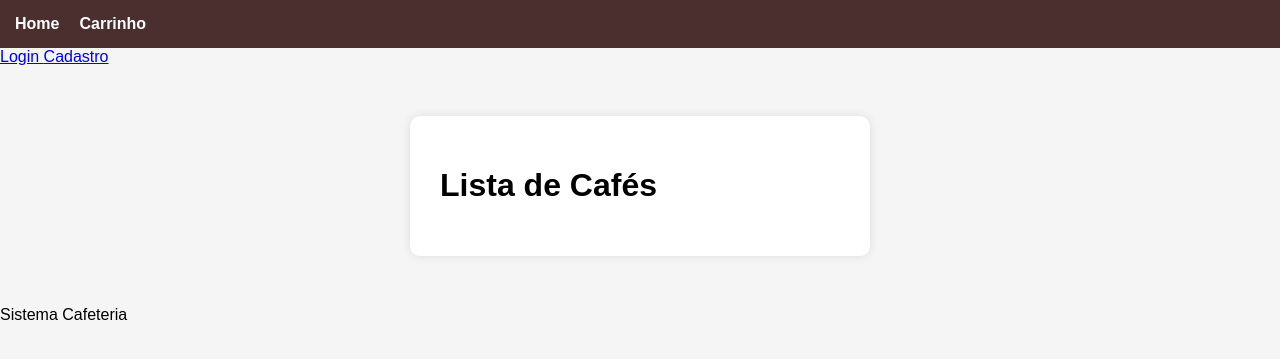
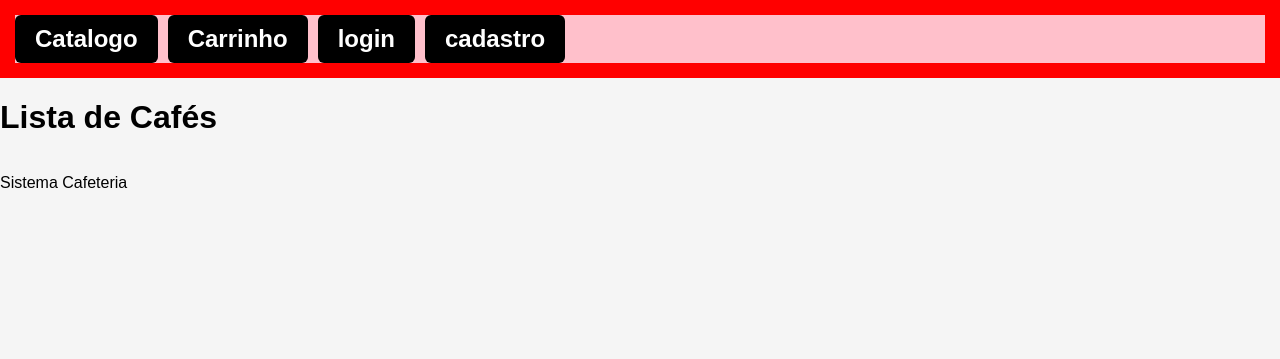
Before and after one commit to PedroPierrePolacchini/webcafeteria, a PHP site: page /public/index.php in a window 1280 px wide. Shown: the top 359 px of the page. Run offline with PHP 8.4, Linux system fonts and the light colour scheme; data that the repository does not hold is empty.

Commit message:
finalmente pronto para customizacao visual

```diff
--- a/includes/header.php
+++ b/includes/header.php
@@ -1,4 +1,12 @@
 <!DOCTYPE html>
+
+<?php
+
+	if (session_status() === PHP_SESSION_NONE) {
+
+    		session_start();
+	}
+?>
 
 <link rel="stylesheet" href="/cafeteria/assets/style.css">
 
@@ -16,20 +24,88 @@
 
 </head>
 
+<style>
+	nav{
+		display: flex;
+		align-items: center;
+
+		gap: 10px;
+		font-size: 24px;
+		background-color: pink;
+	}
+
+	header{
+		background-color: red;
+	}
+
+	nav a{
+	    	background-color: black;
+		color:white;
+    		padding: 10px 20px;
+    		border-radius: 6px;
+    		font-weight: bold;
+	}
+
+	nav a:hover {
+
+    		background-color: gray;
+
+    		transform: translateY(-2px);
+	}
+
+
+</style>
+
 <body>
 
 <header>
 
-    <nav>
+	<nav>
 
-        <a href="/cafeteria/public/index.php">
-            Home
-        </a>
+		<a
+			href="../public/index.php">
+            		Catalogo
+        	</a>
 
-        <a href="/cafeteria/public/carrinho.php">
-            Carrinho
-        </a>
+		<a
+			href="../public/carrinho.php">
+            		Carrinho
+		</a>
 
-    </nav>
+
+	<?php if (isset($_SESSION['usuario'])): ?>
+
+		<a	class="header-text">
+			Olah, <?=htmlspecialchars($_SESSION['usuario']['nome']) ?>
+		</a>
+
+    		<form
+        		action="/cafeteria/actions/logout.php"
+        		method="POST"
+   		>
+
+        	<button type="submit">
+            		Sair
+        	</button>
+
+    </form>
+
+	<?php else: ?>
+
+		<a
+			class='button'
+			href="../public/login.php">
+			login
+		</a>
+
+		<a
+			class="button"
+			href="../public/cadastro.php">
+			cadastro
+		</a>
+
+	<?php endif; ?>
+
+    	</nav>
 
 </header>
--- a/public/cadastro.php
+++ b/public/cadastro.php
@@ -1,6 +1,4 @@
 <?php
-
-session_start();
 
 include '../includes/header.php';
 
--- a/public/carrinho.php
+++ b/public/carrinho.php
@@ -1,12 +1,10 @@
 <?php
 
-session_start();
+include '../includes/header.php';
 
 $carrinho = $_SESSION['carrinho'] ?? [];
 
 $total = 0;
-
-include '../includes/header.php';
 
 ?>
 
--- a/public/index.php
+++ b/public/index.php
@@ -1,18 +1,22 @@
 <?php
 
-session_start();
+require "../includes/db.php";
 
-require "../includes/db.php";
+include '../includes/header.php';
 
 $stmt = $pdo->query("SELECT * FROM produtos");
 
 $produtos = $stmt->fetchAll(PDO::FETCH_ASSOC);
 
-include '../includes/header.php';
-
 ?>
 
 <style>
+
+	.horizontal-container{
+		display: flex;
+		flex-wrap: wrap;
+		justify-content: space-around;
+	}
 
         .produto {
             background: white;
@@ -29,32 +33,9 @@ include '../includes/header.php';
 
 </style>
 
-	<?php if (isset($_SESSION['usuario'])): ?>
+<h1>Lista de Cafés</h1>
 
-    		<p>
-
-        		Olá, <?= htmlspecialchars($_SESSION['usuario']['nome']) ?>
-    		</p>
-
-    		<a href="../actions/logout.php">
-        	Sair
-    		</a>
-
-	<?php else: ?>
-
-    		<a href="login.php">
-        		Login
-    		</a>
-
-    		<a href="cadastro.php">
-        		Cadastro
-    		</a>
-
-	<?php endif; ?>
-
-
-<div class="form-container">
-    <h1>Lista de Cafés</h1>
+<div class="horizontal-container">
 
     <?php foreach ($produtos as $produto): ?>
 
--- a/public/login.php
+++ b/public/login.php
@@ -1,6 +1,4 @@
 <?php
-
-session_start();
 
 include '../includes/header.php';
 
--- a/public/produto.php
+++ b/public/produto.php
@@ -1,6 +1,8 @@
 <?php
 
 require "../includes/db.php";
+
+include '../includes/header.php';
 
 $id = intval($_GET['id']);
 
@@ -14,9 +16,8 @@ if (!$produto) {
     die("Produto não encontrado.");
 }
 
-include '../includes/header.php';
+?>
 
-?>
 <div class = "form-container">
 
         <h1>
```
Also changed, not shown: actions/logout.php (+8 -1 lines).
